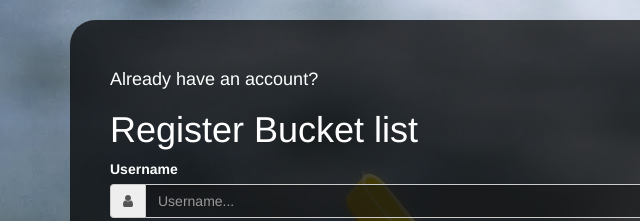
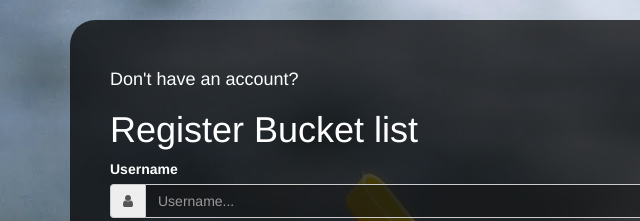
Before and after one commit to james947/Bucket-list-app, a plain HTML site: page register.html in a window 1280 px wide. Shown: the part 120-341 px from the top of the page, 0-640 px from the left. Drawn offline with Linux system fonts and the light colour scheme.

Commit message:
changed header and tags p tags

```diff
--- a/register.html
+++ b/register.html
@@ -45,7 +45,7 @@
                     <div class="col-md-8">
 
                         <form id="form-signup">
-                            <h4>Already have an account?</h4>
+                            <h4>Don't have an account?</h4>
                              <h1>Register Bucket list</h1>
 
                             <div class="form-group">
--- a/style.css
+++ b/style.css
@@ -5,10 +5,10 @@ body{
     background-position:center;
     background-attachment:fixed;
     height:100%;
-
 }
 
 .navbar-inverse .navbar-brand{
+
     color:white;
 }
 
```
Also changed, not shown: index.html (+1 -1 lines).
